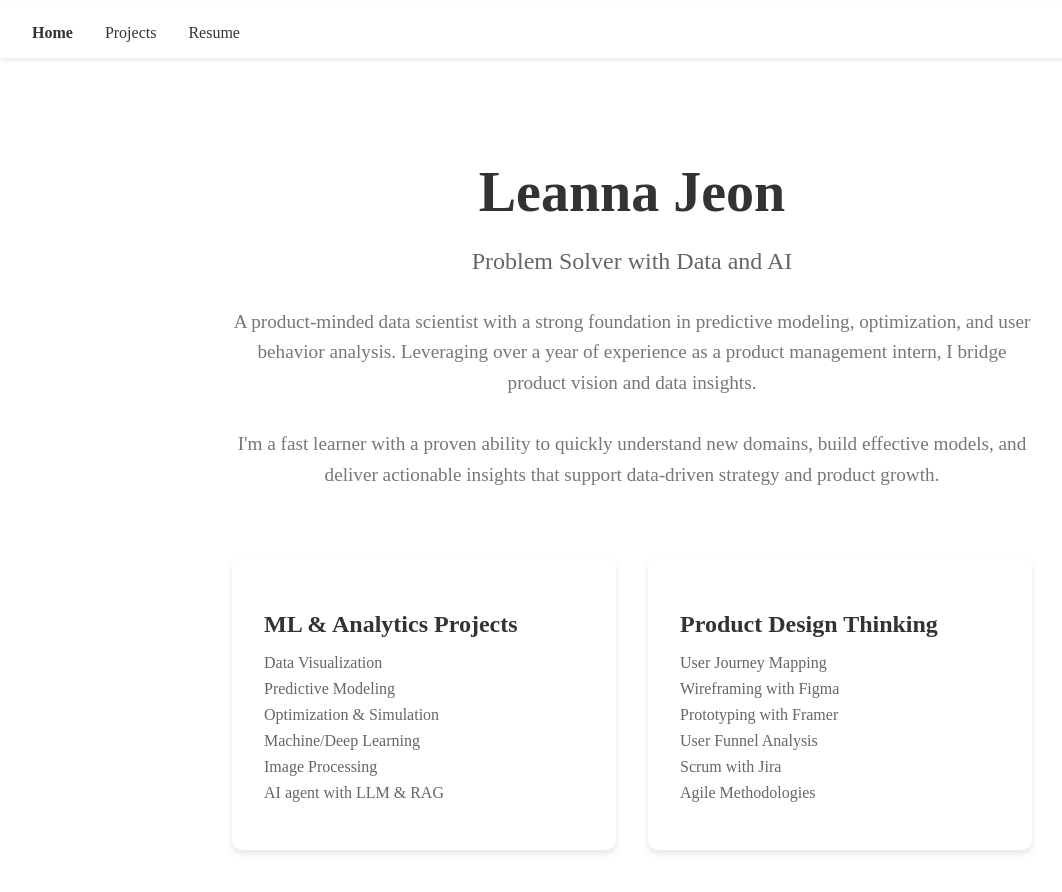
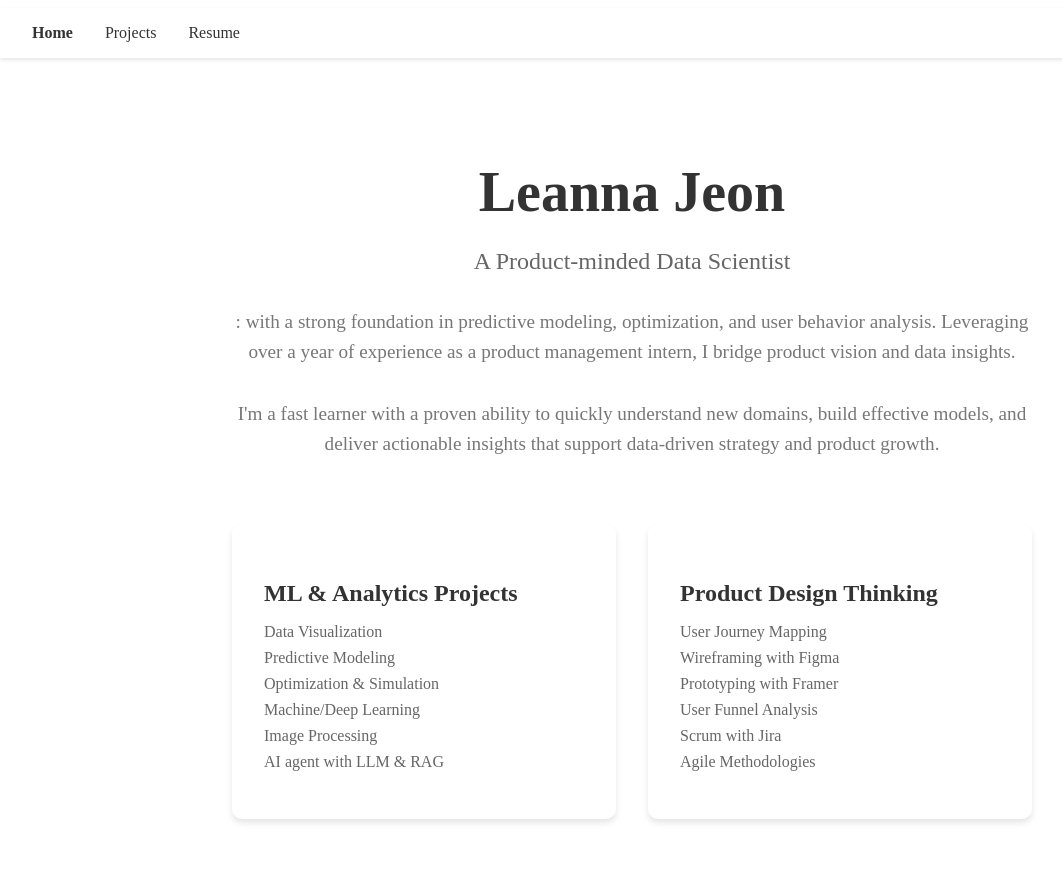
Before and after one commit to LeannaJ/LeannaJ.github.io, a React (Create React App) app: page / in a window 1280 px wide. Shown: the top 892 px of the page, without its empty margins (8-1070 px from the left). Built offline with nearby package versions, Linux system fonts and the light colour scheme.

Commit message:
Update project with latest changes

```diff
--- a/src/pages/Home.js
+++ b/src/pages/Home.js
@@ -94,9 +94,9 @@ const Home = ({ onNavigateToProjects, onNavigateToProjectDetail }) => {
         transition={{ duration: 0.8 }}
       >
         <Title>Leanna Jeon</Title>
-        <Subtitle>Problem Solver with Data and AI</Subtitle>
+        <Subtitle>A Product-minded Data Scientist</Subtitle>
         <Description>
-          A product-minded data scientist with a strong foundation in predictive modeling, optimization, and user behavior analysis.
+          : with a strong foundation in predictive modeling, optimization, and user behavior analysis.
           Leveraging over a year of experience as a product management intern, I bridge product vision and data insights.
           <br /><br />
           I'm a fast learner with a proven ability to quickly understand new domains, build effective models,
--- a/src/pages/ProjectDetail.js
+++ b/src/pages/ProjectDetail.js
@@ -282,7 +282,7 @@ const ProjectDetail = ({ id, onBack }) => {
       { type: 'github', label: 'GitHub Repository', url: 'https://github.com/LeannaJ/image_processing' }
     ],
     "3": [
-      { type: 'text', label: 'Project Summary', content: "Due to confidentiality, only a high-level summary is presented here.\n\nI'm happy to share more about my approach and contribution upon request." }
+      { type: 'text', label: 'Project Summary', content: "Due to confidentiality, only a high-level summary is presented here. I'm happy to share more about my approach upon request." }
     ],
     "4": [
       { type: 'github', label: 'GitHub Repository', url: 'https://github.com/LeannaJ/DA_Framework' },
```
Also changed, not shown: 6 other files (tests, documents, lock files or other folders).
